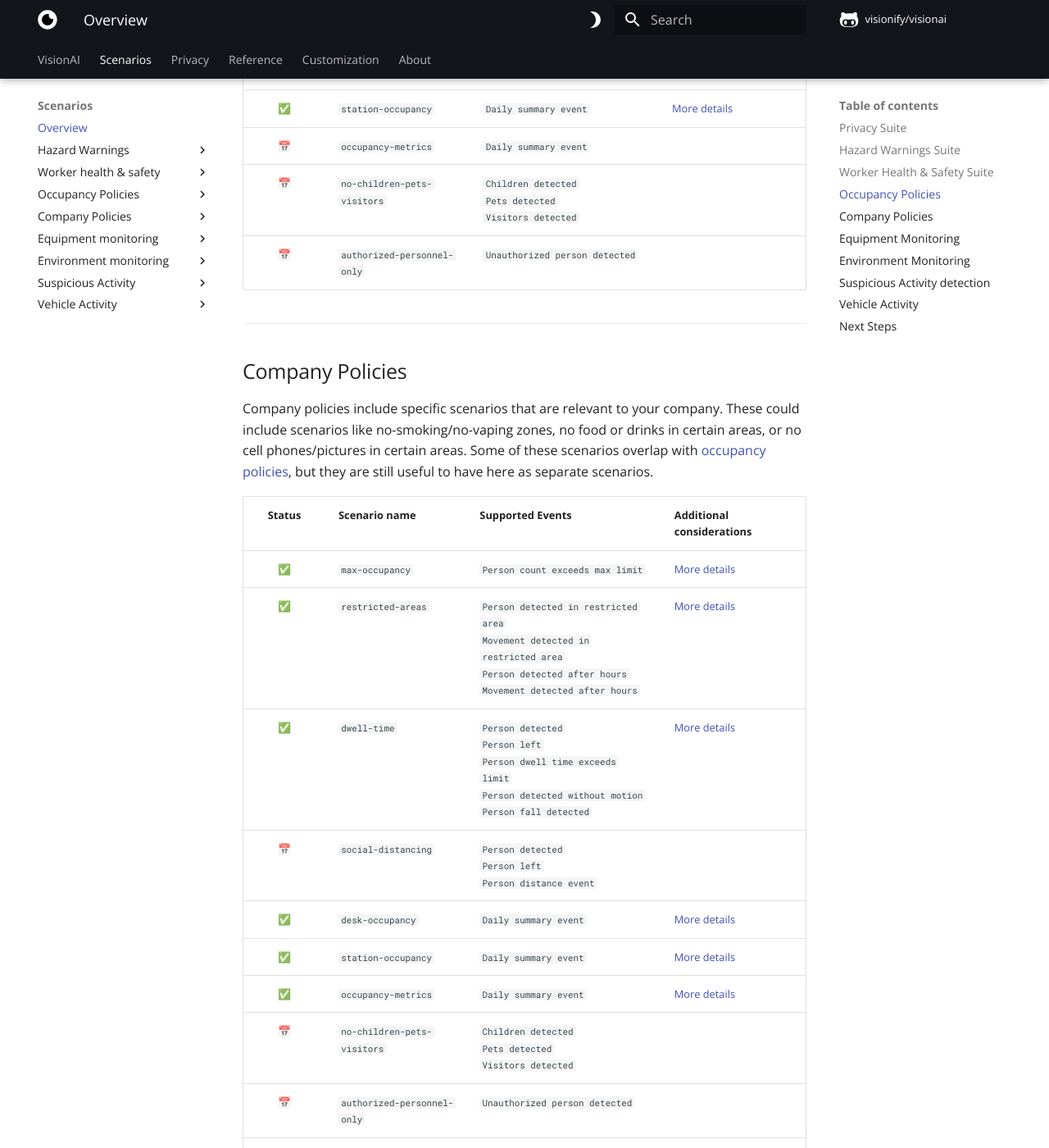
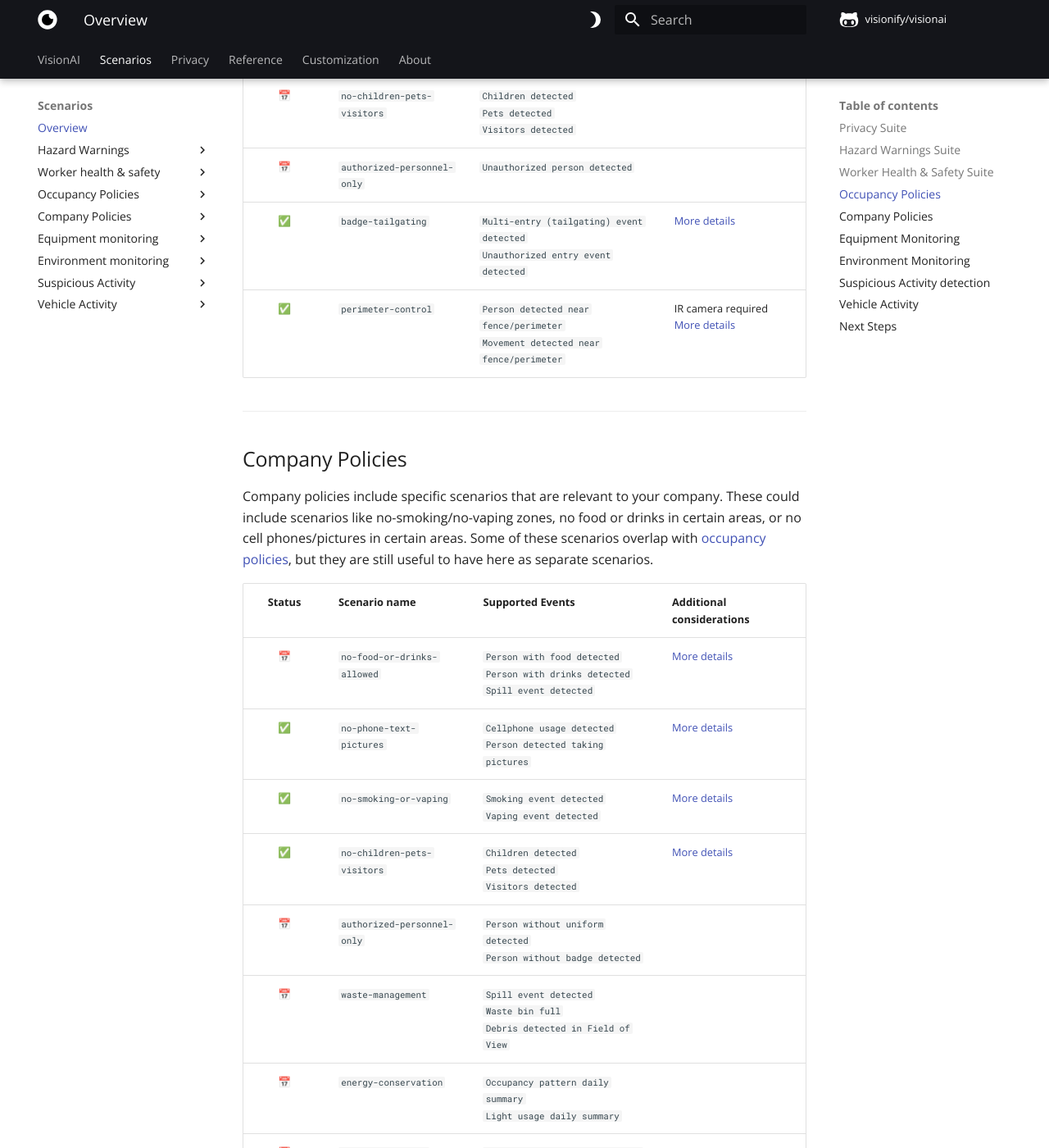
Before and after one commit to visionify/visionai, an MkDocs documentation site: the page built from docs/scenarios/index.md, in a window 1280 px wide and 1400 px high, scrolled down 6111 px. Shown: the whole window at 82% size. Built offline with MkDocs 1.6.1 and Material for MkDocs 9.7.7, drawn with Linux system fonts in a browser that asks for light colours; comment, search, counter and statistics services are not loaded; some of the changed text lies outside the part shown.

Commit message:
modified index file for scenarios overview

```diff
--- a/docs/scenarios/index.md
+++ b/docs/scenarios/index.md
@@ -53,12 +53,11 @@
 | Status | Scenario name | Supported Events | Additional considerations |
 | :----: | :------------ | :--------------- | :------------------------ |
 | ✅ | `smoke-and-fire-detection`       | `Smoke event detected` <br> `Fire event detected` <br> `Sparks detected` <br> `Open flames detection` | [More details](smoke-and-fire-detection.md){:target="_blank"} |
-| ✅ | `no-smoking-zone`                | `Smoking event detected` <br> `Vaping event detected` | [More details](no-smoking-zone.md){:target="_blank"} |
+| ✅ | `no-smoking-zone`                | `Smoking event detected` <br> `Vaping event detected` | [More details](no-smoking-hazard.md){:target="_blank"} |
 | 📅 | `spills-and-leak-detection`      | `Water puddle detected` <br> `Water leak from equipment detected` <br> `Spill event detected` <br> `Slippery sign detected` |
 | 📅 | `gas-leak-detection`             | `Gas leak event detected` | IR Camera Required |
 | 📅 | `missing-fire-extinguisher`      | `Fire extinguisher missing` |
 | 📅 | `blocked-exit-monitoring`        | `Blocked exit detected` |
-| ✅ | `slip-and-fall-detection`        | `Person fall event detected` <br> `Path block detected` | [More details](slip-and-fall-detection.md){:target="_blank"} |
 | 📅 | `equipment-temperature-ir-camera`| `Temperature exceeds limit` <br> `Temperature subceeds limit` | IR Camera Required |
 | ✅ | `rust-and-corrosion-detection`   | `Rust or corrosion event detected` | [More details](rust-and-corrosion.md){:target="_blank"} |
 
@@ -129,7 +133,7 @@
 
 | Status | Scenario name | Supported Events | Additional considerations |
 | :----: | :------------ | :--------------- | :------------------------ |
-| ✅ | `max-occupancy`              | `Person count exceeds max limit` | [More details](max-occupancy.md) |
+| ✅ | `max-occupancy`              | `Person count exceeds max limit` | [More details](max-occupancy-count.md) |
 | ✅ | `restricted-areas`           | `Person detected in restricted area` <br> `Movement detected in restricted area` <br> `Person detected after hours` <br> `Movement detected after hours` | [More details](restricted-areas.md){:target="_blank"} |
 | ✅ | `dwell-time`                 | `Person detected` <br> `Person left` <br> `Person dwell time exceeds limit` <br> `Person detected without motion` <br> `Person fall detected` | [More details](confined-spaces-monitoring.md){:target="_blank"} |
 | 📅 | `social-distancing`          | `Person detected` <br> `Person left` <br> `Person distance event` |
@@ -138,6 +142,9 @@
 | 📅 | `occupancy-metrics`          | `Daily summary event` |
 | 📅 | `no-children-pets-visitors`  | `Children detected` <br> `Pets detected` <br> `Visitors detected` |
 | 📅 | `authorized-personnel-only`  | `Unauthorized person detected` |
+| ✅ | `badge-tailgating`         | `Multi-entry (tailgating) event detected` <br> `Unauthorized entry event detected` | [More details](unauthorized-entry.md){:target="_blank"} |
+| ✅ | `perimeter-control`          | `Person detected near fence/perimeter` <br> `Movement detected near fence/perimeter` | IR camera required<br>[More details](perimeter-control.md){:target="_blank"} |
+
 
 [^1]: This works by detecting a person's uniform and comparing it to a list of authorized personnel. This is a more advanced scenario and requires a custom model to be trained for your specific use-case.
 
@@ -149,25 +156,18 @@
 
 | Status | Scenario name | Supported Events | Additional considerations |
 | :----: | :------------ | :--------------- | :------------------------ |
-| ✅ | `max-occupancy`              | `Person count exceeds max limit` | [More details](max-occupancy.md) |
-| ✅ | `restricted-areas`           | `Person detected in restricted area` <br> `Movement detected in restricted area` <br> `Person detected after hours` <br> `Movement detected after hours` | [More details](restricted-areas.md){:target="_blank"} |
-| ✅ | `dwell-time`                 | `Person detected` <br> `Person left` <br> `Person dwell time exceeds limit` <br> `Person detected without motion` <br> `Person fall detected` | [More details](confined-spaces-monitoring.md){:target="_blank"} |
-| 📅 | `social-distancing`          | `Person detected` <br> `Person left` <br> `Person distance event` |
-| ✅ | `desk-occupancy`             | `Daily summary event` | [More details](desk-occupancy.md){:target="_blank"} |
-| ✅ | `station-occupancy`          | `Daily summary event` | [More details](station-occupancy.md){:target="_blank"} |
-| ✅ | `occupancy-metrics`          | `Daily summary event` | [More details](occupancy-metrics.md){:target="_blank"} |
-| 📅 | `no-children-pets-visitors`  | `Children detected` <br> `Pets detected` <br> `Visitors detected` |
-| 📅 | `authorized-personnel-only`  | `Unauthorized person detected` |
-| 📅 | `no-food-or-drinks-allowed`  | `Person with food detected` <br> `Person with drinks detected` <br> `Spill event detected` |
-| ✅ | `no-phone-text-pictures`     | `Cellphone usage detected` <br> `Person detected taking pictures` | [More details](no-phone-text-pictures.md){:target="_blank"} |
-| ✅ | `no-smoking-or-vaping`       | `Smoking event detected` <br> `Vaping event detected` | [More details](no-smoking-zone.md){:target="_blank"} |
-| ✅ | `no-children-pets-visitors`  | `Children detected` <br> `Pets detected` <br> `Visitors detected` | [More details](no-children-pets-visitors.md){:target="_blank"} |
+| 📅 | `no-food-or-drinks-allowed`  | `Person with food detected` <br> `Person with drinks detected` <br> `Spill event detected` | [More details](no-food-or-drinks.md){:target="_blank"} |
+| ✅ | `no-phone-text-pictures`     | `Cellphone usage detected` <br> `Person detected taking pictures` | [More details](no-phone-usage.md){:target="_blank"} |
+| ✅ | `no-smoking-or-vaping`       | `Smoking event detected` <br> `Vaping event detected` | [More details](no-smoking.md){:target="_blank"} |
+| ✅ | `no-children-pets-visitors`  | `Children detected` <br> `Pets detected` <br> `Visitors detected` | [More details](authorized-personnel.md){:target="_blank"} |
 | 📅 | `authorized-personnel-only`  | `Person without uniform detected` <br> `Person without badge detected` |
 | 📅 | `waste-management`           | `Spill event detected` <br> `Waste bin full` <br> `Debris detected in Field of View` |
 | 📅 | `energy-conservation`        | `Occupancy pattern daily summary` <br> `Light usage daily summary` |
 | 📅 | `restricted-areas`           | `Person detected in restricted area` <br> `Movement detected in restricted area` <br> `Person detected after hours` <br> `Movement detected after hours` |
-| ✅ | `badge-tailgating`         | `Multi-entry (tailgating) event detected` <br> `Unauthorized entry event detected` | [More details](unauthorized-entry.md){:target="_blank"} |
-| ✅ | `perimeter-control`          | `Person detected near fence/perimeter` <br> `Movement detected near fence/perimeter` | IR camera required<br>[More details](perimeter-control.md){:target="_blank"} |
+
+
+
+
 
 ---
 
@@ -234,12 +241,13 @@
 
 | Status | Scenario name | Supported Events | Additional considerations |
 | :----: | :------------ | :--------------- | :------------------------ |
+| 📅 | `vehicle-usage`  | `Daily summary event of vehicle usage` <br> `Path-map of vehicle usage` | [More details](vehicle-usage.md){:target="_blank"} |
 | 📅 | `vehicle-policies` | `Vehicle activity detected in non-designtated areas` <br> `Vehicle activity detected during after-hours` <br> `Collision event detected` <br> `Near collision event detected` | [More details](vehicle-policies.md){:target="_blank"} |
-| 📅 | `vehicle-usage`  | `Daily summary event of vehicle usage` <br> `Path-map of vehicle usage` | [More details](vehicle-usage.md){:target="_blank"} |
+
 | 📅 | `forklift-zone-breach` | `Forklift observed outside of configured zone` <br> `Pedestrian observed in forklift zone` | [More details](forklift-zone-breach.md){:target="_blank"} |
-| 📅 | `vehicle-license-plate-detection` | `Vehicle detected with license plate number` | [More details](vehicle-license-plate-detection.md){:target="_blank"} |
-| 📅 | `vehicle-speed-monitoring` | `Vehicle speed exceeds limit` | [More details](vehicle-speed-monitoring.md){:target="_blank"} |
-| 📅 | `vehicle-cargo-volume-limit` | `Vehicle cargo volume exceeds limit` | [More details](vehicle-cargo-volume-limit.md){:target="_blank"} |
+| 📅 | `vehicle-license-plate-detection` | `Vehicle detected with license plate number` | [More details](vehicle-license-plate.md){:target="_blank"} |
+| 📅 | `vehicle-speed-monitoring` | `Vehicle speed exceeds limit` | [More details](vehicle-speed.md){:target="_blank"} |
+| 📅 | `vehicle-cargo-volume-limit` | `Vehicle cargo volume exceeds limit` | [More details](vehicle-cargoz.md){:target="_blank"} |
 
 ---
 
```
Also changed, not shown: other parts of docs/scenarios/index.md (+35 -23 lines).
